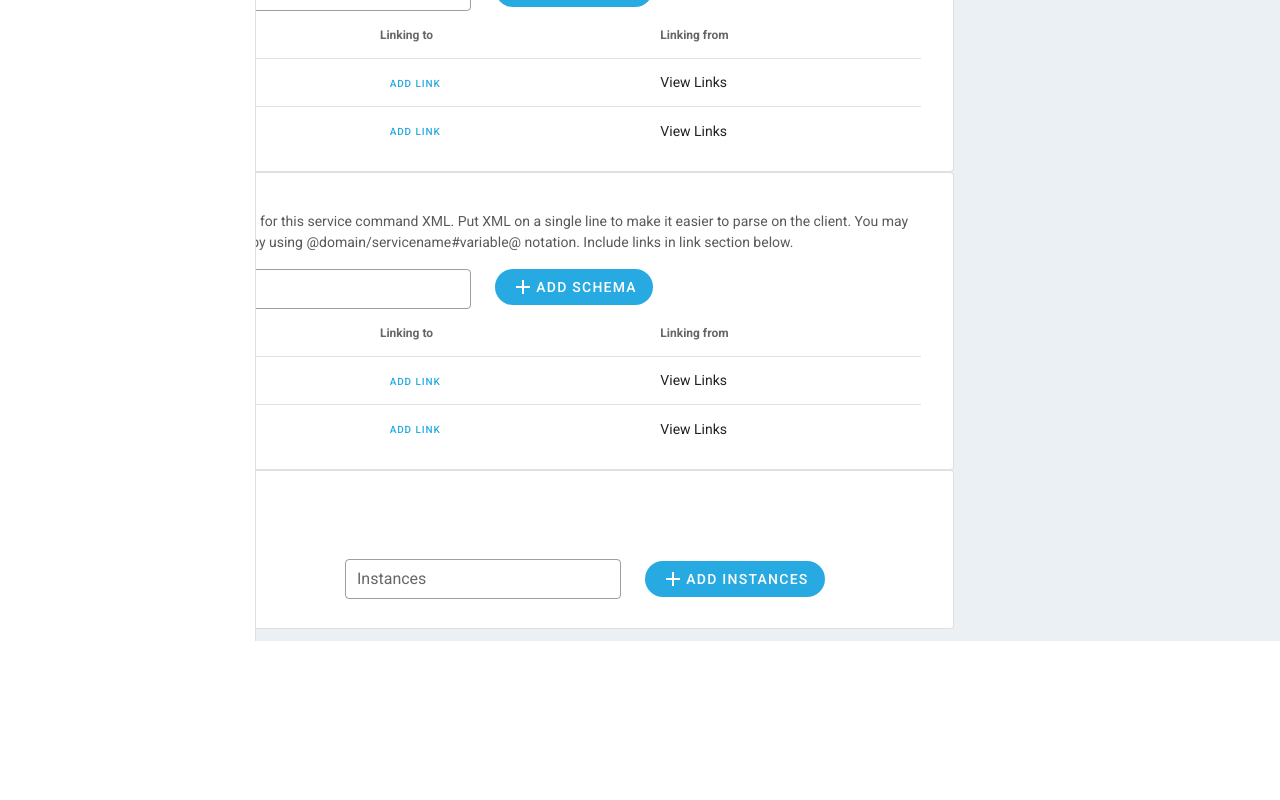
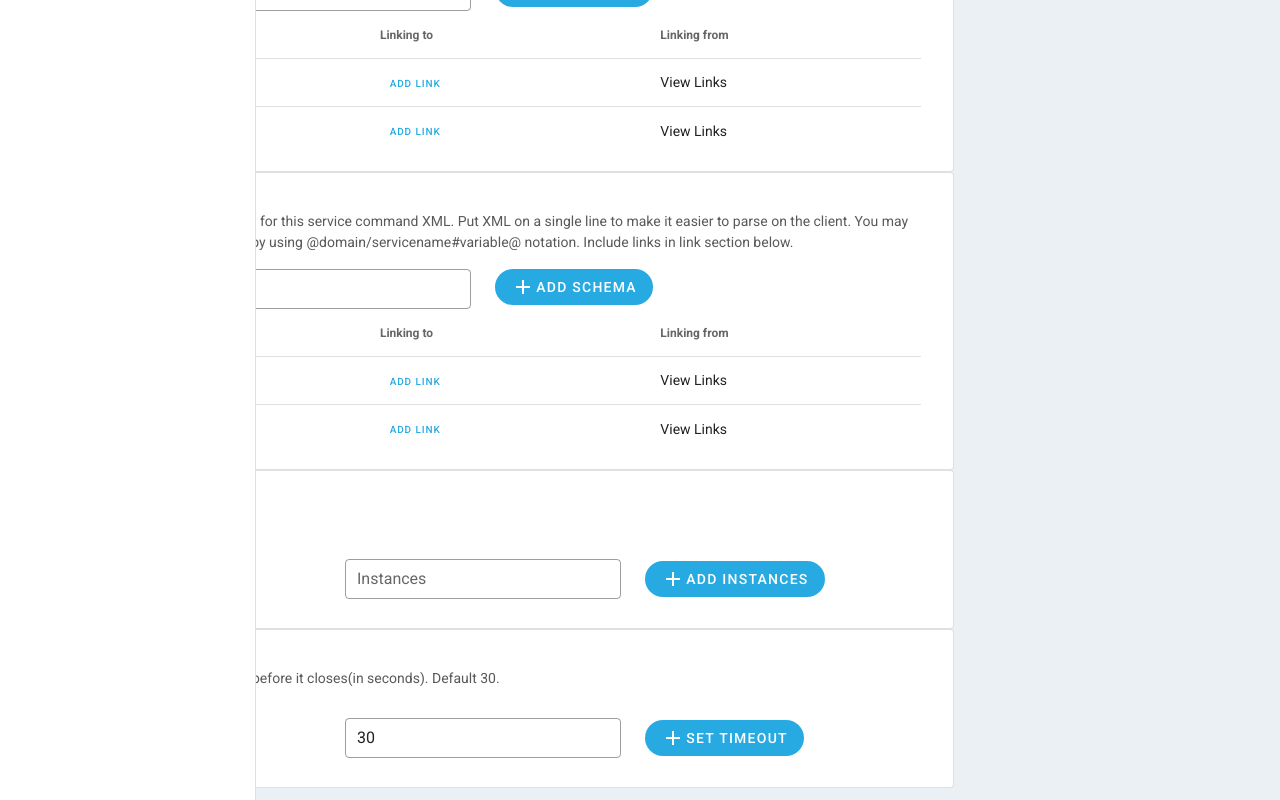
Before and after one commit to NornirAS/synx-domain-client, a Vue app: page /create-service in a window 1280 px wide. Shown: the part 732-1532 px from the top of the page. Before the commit the page ends 1373 px from the top, so only its background shows below. Built offline with nearby package versions, Linux system fonts and the light colour scheme.

Commit message:
Added set time out

```diff
--- a/src/components/service-forms/BasicForm.vue
+++ b/src/components/service-forms/BasicForm.vue
@@ -6,6 +6,7 @@
     <ServiceXML />
     <CommandXML />
     <Instances />
+    <Timeout />
   </div>
 </template>
 
@@ -16,6 +17,7 @@ import Keywords from "./single-line-form/Keywords.vue";
 import ServiceXML from "./xml-form/ServiceXML.vue";
 import CommandXML from "./xml-form/CommandXML.vue";
 import Instances from "./numeric-form/Instances.vue";
+import Timeout  from "./numeric-form/Timeout.vue";
 export default {
   components: {
     ServiceName,
@@ -23,7 +25,8 @@ export default {
     Keywords,
     ServiceXML,
     CommandXML,
-    Instances
+    Instances,
+    Timeout
   }
 };
 </script>
--- /dev/null
+++ b/src/components/service-forms/numeric-form/Timeout.vue
@@ -0,0 +1,70 @@
+<template>
+  <v-card outlined>
+    <h2>{{ title }}</h2>
+    <p>{{ description }}</p>
+    <v-row justify="center" align="center">
+      <v-col sm="4">
+        <div style="height: 45px">
+          <span class="current-timeout">{{ currentTimeout }}</span>
+          <span class="limit-instances">'s</span>
+        </div>
+        <p class="p-margin" :style="pStyle">Current Timeout</p>
+      </v-col>
+      <v-col sm="4">
+        <v-text-field
+          :label="title"
+          single-line
+          dense
+          outlined
+          hide-details
+          type="number"
+          min="0"
+          max="100"
+          value="30"
+        ></v-text-field>
+      </v-col>
+      <v-col sm="4">
+        <v-btn :color="colorBlue" depressed rounded medium dark>
+          <v-icon>{{ mdiPlus }}</v-icon>
+          Set Timeout
+        </v-btn>
+      </v-col>
+    </v-row>
+  </v-card>
+</template>
+
+<script>
+import { mdiPlus } from "@mdi/js";
+export default {
+  data() {
+    return {
+      title: "Timeout",
+      description:
+        "Time for inactive channelrequest before it closes(in seconds). Default 30.",
+      currentTimeout: "30",
+      mdiPlus,
+      colorBlue: "#27AAE1",
+      pStyle: {
+        color: "#58595b",
+        fontSize: "14px"
+      }
+    };
+  }
+};
+</script>
+
+<style scoped>
+.p-margin {
+  margin: 0;
+}
+.current-timeout {
+  color: #27aae1;
+  font-size: 40px;
+  font-weight: 500;
+}
+.limit-instances {
+  color: #58595b;
+  font-size: 30px;
+  font-weight: 500;
+}
+</style>
```
